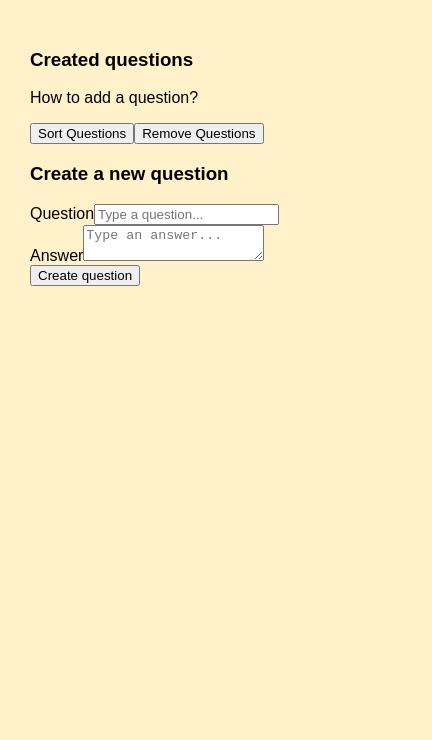
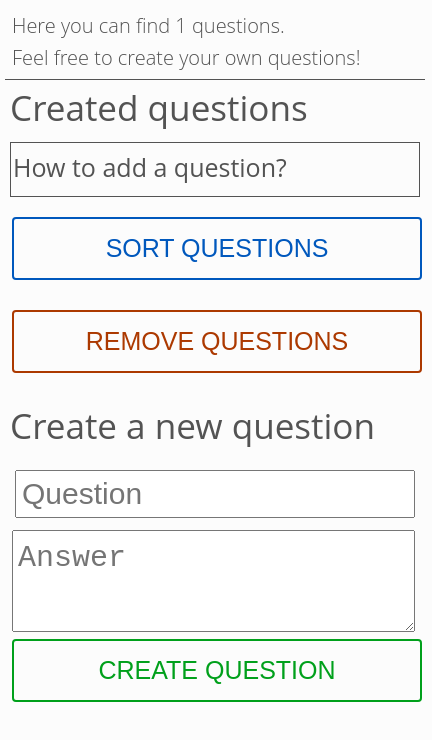
Before and after one commit to kraftika/qa-tool, a React app: page / in a window 390 px wide. Shown: the whole page, 432 px wide, since content can reach past the window. Built offline with nearby package versions, Linux system fonts and the light colour scheme.

Commit message:
Added css styling, responsiveness and css variables

```diff
--- a/src/css/style.css
+++ b/src/css/style.css
@@ -1,7 +1,247 @@
+:root {
+    --body-color: rgb(83, 83, 83);
+    --body-background: #fcfcfc;
+    --create: #00a01b;
+    --remove: #ac3900;
+    --sort: #0058bd;;
+    --border-button: 2px solid;
+    --back-button-color: white;
+    --no-margin: 0px 0px;
+}
+
+@media screen and (min-width: 320px) and (max-width: 568px) {
+    :root {
+        --font-size: 25px;
+        --body-padding: 5px;
+        --normal-padding: 2px 2px;
+        --greater-padding: 5px 5px;
+        --normal-margin: 2px 2px;
+        --greater-margin: 2px 5px 5px 2px;
+        --button-margin: 2px 10px 10px 2px;
+        --border-radius: 4px;
+        --border-left: '';
+        --border-top: 1px solid var(--body-color);
+        --direction: column;
+        --h3-margin-bottom: 12px;
+        --width: 100%;
+    }
+}
+
+@media screen and (min-width: 568px) {
+    :root {
+        --body-padding: 20px;
+        --normal-padding: 5px 5px;
+        --greater-padding: 10px 10px;
+        --normal-margin: 5px 5px;
+        --greater-margin: 5px 10px 10px 5px;
+        --font-size: 14px;
+        --button-margin: 4px 2px;
+        --border-radius: 6px;
+        --border-left: 1px solid var(--body-color);
+        --border-top: '';
+        --direction: row;
+        --h3-margin-bottom: 10px;
+    }
+}
+
+.questionBorder {
+    border: 1px solid var(--body-color);
+}
+
 body {
-    background: #fff1ca;
-    font-family: Arial, Helvetica, sans-serif;
-    font-size: 16px;
-    margin: 0;
-    padding: 30px;
+    background: var(--body-background);
+    font-family: 'Open Sans',Helvetica,Arial,Lucida,sans-serif;
+    font-size: calc(1.2*var(--font-size));
+    margin: var(--no-margin);
+    padding: var(--body-padding);
+    line-height: 1.5em;
+    color: var(--body-color);
 }
+
+h3 {
+    margin: var(--no-margin);
+    font-weight: 400;
+    margin-bottom: var(--h3-margin-bottom);
+}
+
+p {
+    margin: var(--no-margin);
+    padding: var(--normal-padding);
+    font-size: var(--font-size);
+}
+
+.btn {
+	background: transparent;
+	border-radius: var(--border-radius);
+	padding: var(--greater-padding);
+	text-align: center;
+	display: inline-block;
+	font-size: var(--font-size);
+    margin: var(--button-margin);
+    padding: 15px 10px;
+	cursor: pointer;
+	text-decoration: none;
+    text-transform: uppercase;
+    border: var(--border-button);
+    width: var(--width);
+}
+
+.create {
+    color: var(--create);
+    border-color: var(--create);
+}
+
+.btn.create:hover {
+    background-color: var(--create);
+    color: var(--back-button-color);
+}
+
+.remove {
+    color: var(--remove);
+    border-color: var(--remove);
+}
+
+.btn.remove:hover {
+    background-color: var(--remove);
+    color: var(--back-button-color);
+}
+
+.sort {
+    color: var(--sort);
+    border-color: var(--sort);
+}
+
+.btn.sort:hover {
+    background-color: var(--sort);
+    color: var(--back-button-color);
+}
+
+.emptyList {
+    color: var(--body-color);
+    background-color: #ffebb3;
+    border: 2px solid #ffce48;
+    max-width: 300px;
+    border-radius: var(--border-radius);
+    margin: var(--normal-margin);
+    padding: var(--normal-padding);
+}
+
+.container {
+    display: flex;
+    align-items: center;
+    justify-content: center;
+    flex-direction: var(--direction);
+    align-self: stretch;
+}
+
+.headerText {
+    align-self: flex-start;
+    padding: var(--greater-padding);
+}
+
+.headerText > p {
+    line-height: 1.4em;
+    font-size: calc(0.8*var(--font-size));
+    font-weight: lighter;
+    align-self: flex-start;
+}
+
+.formContainer {
+    align-self: flex-start;
+    padding: var(--greater-padding);
+    margin: var(--no-margin);
+    border-left: var(--border-left);
+    border-top: var(--border-top);
+}
+
+.questionForm input[type="text"] {
+    font-size: calc(1.2*var(--font-size));
+    padding: var(--greater-padding);
+    color: var(--body-color);
+    margin: 10px 5px;
+}
+
+.questionForm textarea {
+    font-size: calc(1.2*var(--font-size));
+    padding: var(--greater-padding);
+    color: var(--body-color);
+    margin: var(--greater-margin);
+    line-height: 1.5em;
+}
+
+.list {
+    margin-bottom: 20px;
+}
+
+.list > p {
+    margin: var(--normal-margin);
+    padding: 0px 0px;
+}
+
+.questionInputs {
+    display: flex;
+    flex-direction: column;
+}
+
+.margin-top {
+    margin-top: 20px;
+}
+
+/*
+    Start - Tooltips
+*/
+[tooltip] {
+    position: relative;
+    display: inline-block;
+}
+
+[tooltip]::before {
+    content: "";
+    position: absolute;
+    top: -6px;
+    left: 80%;
+    transform: translateX(-50%);
+    border-width: 4px 6px 0 6px;
+    border-style: solid;
+    border-color: rgba(0,0,0,0.7) transparent transparent transparent;
+    z-index: 99;
+    opacity:0;
+}
+
+[tooltip-position='bottom']::before{
+    top: 100%;
+    margin-top: 8px;
+    transform: translateX(-50%) translatey(-100%) rotate(-180deg)
+}
+
+[tooltip]::after {
+    content: attr(tooltip);
+    position: absolute;
+    left: 80%;
+    top: -6px;
+    transform: translateX(-50%) translateY(-100%);
+    background: var(--body-background);
+    text-align: center;
+    color: var(--body-color);
+    padding: 4px 2px;
+    font-size: calc(0.9*var(--font-size));
+    min-width: 200px;
+    border-radius: 5px;
+    pointer-events: none;
+    padding: 4px 4px;
+    z-index: 99;
+    opacity: 0;
+}
+
+[tooltip-position='bottom']::after{
+    top: 100%;
+    margin-top: 8px;
+    transform: translateX(-50%) translateY(0%);
+}
+
+[tooltip]:hover::after, [tooltip]:hover::before {
+    opacity:1
+}
+/*
+    End - Tooltips
+*/
--- a/src/index.html
+++ b/src/index.html
@@ -4,6 +4,7 @@
     <meta charset="UTF-8">
     <meta name="viewport" content="width=device-width, initial-scale=1.0">
     <meta http-equiv="X-UA-Compatible" content="ie=edge">
+    <meta name="viewport" content="width=device-width,initial-scale=1.0">
     <title>The Awesome Q/A Tool</title>
 </head>
 <body>
--- /dev/null
+++ b/src/js/constants.js
@@ -0,0 +1,2 @@
+export const formTootipHeader = 'Here you can create new questions and their answers.';
+export const listTootipHeader = 'Here you can find created questions and their answers.';
--- /dev/null
+++ b/src/js/header.js
@@ -0,0 +1,8 @@
+import React from 'react';
+
+export default ({ totalNumber }) => (
+    <div className="headerText">
+        <p>Here you can find {totalNumber > 0 ? totalNumber : 'no'} questions.</p>
+        <p>Feel free to create your own questions!</p>
+    </div>
+);
--- a/src/js/listQuestionAnswer.js
+++ /dev/null
@@ -1,17 +0,0 @@
-import React from 'react';
-
-export default ({ items, sortQuestions, removeQuestions, handleDisplayAnswer }) => (
-    <div>
-        <h3>Created questions</h3>
-        {items && items.map(item =>
-            <div key={item.id}
-                onClick={e => handleDisplayAnswer(item.id)}>
-                <p>{item.question}</p>
-                <p>{item.displayAnswer && item.answer}</p>
-            </div>
-        )}
-        {items.length === 0 && <div>No question yet :-(</div>}
-        <button onClick={sortQuestions}>Sort Questions</button>
-        <button onClick={removeQuestions}>Remove Questions</button>
-    </div>
-);
--- a/src/js/fillQuestionAnswer.js
+++ b/src/js/qaForm.js
@@ -1,28 +1,25 @@
 import React from 'react';
 
 export default (props) => (
-    <div>
-        <h3>Create a new question</h3>
+    <div className="questionForm">
+        <h3 tooltip={props.tooltip} tooltip-position="bottom">Create a new question</h3>
         <form name="saveQuestion" onSubmit={props.saveQuestion}>
-            <div>
-                <label htmlFor="question">Question</label>
+            <div className="questionInputs">
                 <input id="question"
+                    type="text"
                     value={props.question}
                     required
                     onChange={props.onChangeQuestion}
-                    placeholder="Type a question..." />
-            </div>
-            <div>
-                <label htmlFor="answer">Answer</label>
+                    placeholder="Question" />
                 <textarea id="answer"
                         value={props.answer}
                         required
                         onChange={props.onChangeAnswer}
-                        placeholder="Type an answer...">
+                        placeholder="Answer">
                 </textarea>
             </div>
             <div>
-                <button type="submit">Create question</button>
+                <button type="submit" className="btn create">Create question</button>
             </div>
         </form>
     </div>
--- /dev/null
+++ b/src/js/qaList.js
@@ -0,0 +1,19 @@
+import React from 'react';
+
+export default ({ items, sortQuestions, removeQuestions, handleDisplayAnswer, tooltip }) => (
+    <div className="list">
+        <h3 tooltip={tooltip} tooltip-position="bottom">Created questions</h3>
+        {items && items.map(item =>
+            <div className="questionBorder" key={item.id}
+                onClick={e => handleDisplayAnswer(item.id)}>
+                <p>{item.question}</p>
+                <p>{item.displayAnswer && item.answer}</p>
+            </div>
+        )}
+        {items.length === 0 && <div className="emptyList">No question yet :-(</div>}
+        <button className="btn sort margin-top"
+            onClick={sortQuestions}>Sort Questions</button>
+        <button className="btn remove margin-top"
+            onClick={removeQuestions}>Remove Questions</button>
+    </div>
+);
--- a/src/js/qaTool.js
+++ b/src/js/qaMain.js
@@ -2,8 +2,11 @@ import React, { Component } from 'react';
 import { render } from 'react-dom';
 
 import '../css/style.css';
-import FillQuestionAnswer from './fillQuestionAnswer';
-import ListQuestionAnswer from './listQuestionAnswer';
+import { formTootipHeader,
+        listTootipHeader } from './constants';
+import Header from './header';
+import QaForm from './qaForm';
+import QaList from './qaList';
 
 const sortList = items => items.sort((a, b) => (
     a.question.toUpperCase() < b.question.toUpperCase() && -1 ||
@@ -12,7 +15,7 @@ const sortList = items => items.sort((a, b) => (
 
 const nextId = items => items.reduce(((max, cur) => max < cur.id ? cur.id : max), 0) + 1;
 
-export default class QaTool extends Component {
+export default class QaMain extends Component {
     state = {
         question: '',
         answer: '',
@@ -82,20 +85,25 @@ export default class QaTool extends Component {
     render() {
         const { question, answer } = this.state;
         return (
-            <div>
-                <ListQuestionAnswer items={this.state.qaList}
+            <div className="container">
+                <Header totalNumber={this.state.qaList.length}/>
+                <div className="formContainer">
+                    <QaList items={this.state.qaList}
                         sortQuestions={this.sortQAList}
                         removeQuestions={this.clearQAList}
-                    handleDisplayAnswer={this.displayAnswer}/>
-                <FillQuestionAnswer
+                        handleDisplayAnswer={this.displayAnswer}
+                        tooltip={formTootipHeader} />
+                    <QaForm
                         question={question}
                         answer={answer}
                         onChangeQuestion={this.handleQuestionChange}
                         onChangeAnswer={this.handleAnswerChange}
-                    saveQuestion={this.saveQuestion} />
+                        saveQuestion={this.saveQuestion}
+                        tooltip={listTootipHeader}/>
+                </div>
             </div>
         );
     }
 }
 
-render(<QaTool />, document.getElementById('app'));
+render(<QaMain />, document.getElementById('app'));
--- a/webpack.config.js
+++ b/webpack.config.js
@@ -9,7 +9,7 @@ const paths = {
 };
 
 module.exports = {
-    entry: path.join(paths.JS, 'qaTool.js'),
+    entry: path.join(paths.JS, 'qaMain.js'),
     output: {
         path: paths.DIST,
         filename: 'app.bundle.js'
```
Lines whose indentation alone changed are shown as unchanged.
